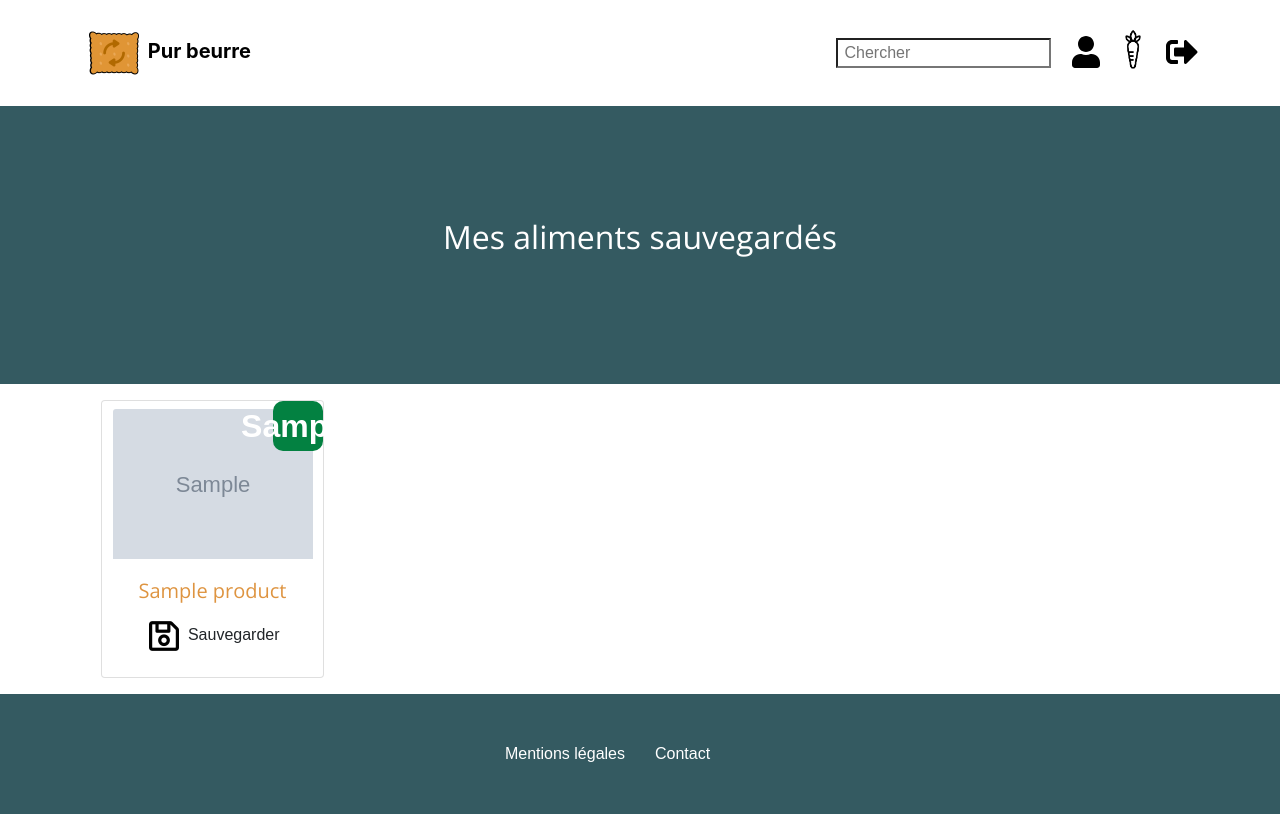
After one commit to Ma77hieu/healthier_alt, a Django app: template substitution/templates/favorites.html in a window 1280 px wide. The commit adds this page. Run offline with Django 3.2, Linux system fonts and the light colour scheme; the template is opened without the code that fills it: most values are stand-ins (such as "Sample title", 1, 10 or a date in 2020); grey boxes marked "Sample" are stand-in pictures; some libraries are stand-ins or nearby versions; some web fonts are replaced.

Commit message:
user favorites page now available baseurl/user/user_id/favorites

```diff
--- a/healthieralt/settings.py
+++ b/healthieralt/settings.py
@@ -114,7 +114,7 @@ AUTH_PASSWORD_VALIDATORS = [
 
 LANGUAGE_CODE = 'en-us'
 
-TIME_ZONE = 'UTC+2'
+TIME_ZONE = 'UTC'
 
 USE_I18N = True
 
--- /dev/null
+++ b/substitution/templates/favorites.html
@@ -0,0 +1,55 @@
+{% extends "index.html" %}
+{% block title %}
+<title>Mes favoris</title>
+{% endblock %}
+{% block content %}
+{% load static %}
+<!-- searched product-->
+<div class="page-section bg-dark bg-results-custom" id="searched_product">
+    <div class="container mt-5">
+        <div class="row justify-content-center">
+            <div class="text-white col-lg-8 text-center ">
+                <p class="h2 mb-5">
+                    Mes aliments sauvegardés
+                    <!--return the api field "generic_name" or "product_name" based on the product searched by the user-->
+                </p>
+            </div>
+        </div>
+    </div>
+</div>
+<!-- Alternatives-->
+<div class="container">
+    <div class="row">
+        {% if fav_products %}
+        {% for product in fav_products %}
+        <div class="col-12 col-md-6 col-lg-3">
+            <div class="card m-3 text-center">
+                <span class="nutriscore A">{{product.nutrition_grade}}</span>
+                <!-- nutriscore: api field  "nutriscore_grade"-->
+                <a href="{{product.id}}/details">
+                    <img class="card-img-top mx-auto mt-2" src="{{product.image_front_small_url}}"
+                        alt="alterntaive product image" style="width: 200px;">
+                </a>
+                <!-- card image: api field "image_front_small_url"-->
+                <div class="card-body text-center">
+                    <a href="{{product.id}}/details">
+                        <h5 class="card-title">{{product.product_name}}</h5>
+                    </a>
+                    <!-- card title: api field "generic_name" or "product_name" -->
+                    <a href="{{product.url}}">
+                        <img class="m-1" src="{% static 'assets/img/icons/save.png' %}" alt="icone enregistrer">
+                        <!-- need to create the right interaction when save icon clicked -->
+                    </a>
+                    <span class="card-text">Sauvegarder</span>
+                    <!-- <a href="#" class="btn btn-primary">Go somewhere</a> -->
+                </div>
+            </div>
+        </div>
+        {% endfor %}
+        {% else %}
+        <p class="text-danger">Pas de favoris enregistrés</p>
+        {% endif %}
+    </div>
+</div>
+
+{% endblock %}
--- a/substitution/templates/results.html
+++ b/substitution/templates/results.html
@@ -25,16 +25,16 @@
         {% if products %}
         {% for product in products %}
         <div class="col-12 col-md-6 col-lg-3">
-            <div class="card m-3">
+            <div class="card m-3 text-center">
                 <span class="nutriscore A">{{product.nutrition_grade}}</span>
                 <!-- nutriscore: api field  "nutriscore_grade"-->
-                <a href="{% url 'details'%}">
+                <a href="{{product.id}}/details">
                     <img class="card-img-top mx-auto mt-2" src="{{product.image_front_small_url}}"
                         alt="alterntaive product image" style="width: 200px;">
                 </a>
                 <!-- card image: api field "image_front_small_url"-->
                 <div class="card-body text-center">
-                    <a href="{% url 'details'%}">
+                    <a href="{{product.id}}/details">
                         <h5 class="card-title">{{product.product_name}}</h5>
                     </a>
                     <!-- card title: api field "generic_name" or "product_name" -->
--- a/substitution/urls.py
+++ b/substitution/urls.py
@@ -3,5 +3,6 @@ from substitution import views
 
 urlpatterns = [
     path('results', views.results, name="results"),
-    path('<int:product_id>/details', views.details, name="details")
+    path('<int:product_id>/details', views.details, name="details"),
+    path('user/<int:user>/favorites', views.favorites, name="favorites"),
 ]
```
Also changed, not shown: substitution/views.py (+11 -1 lines).
